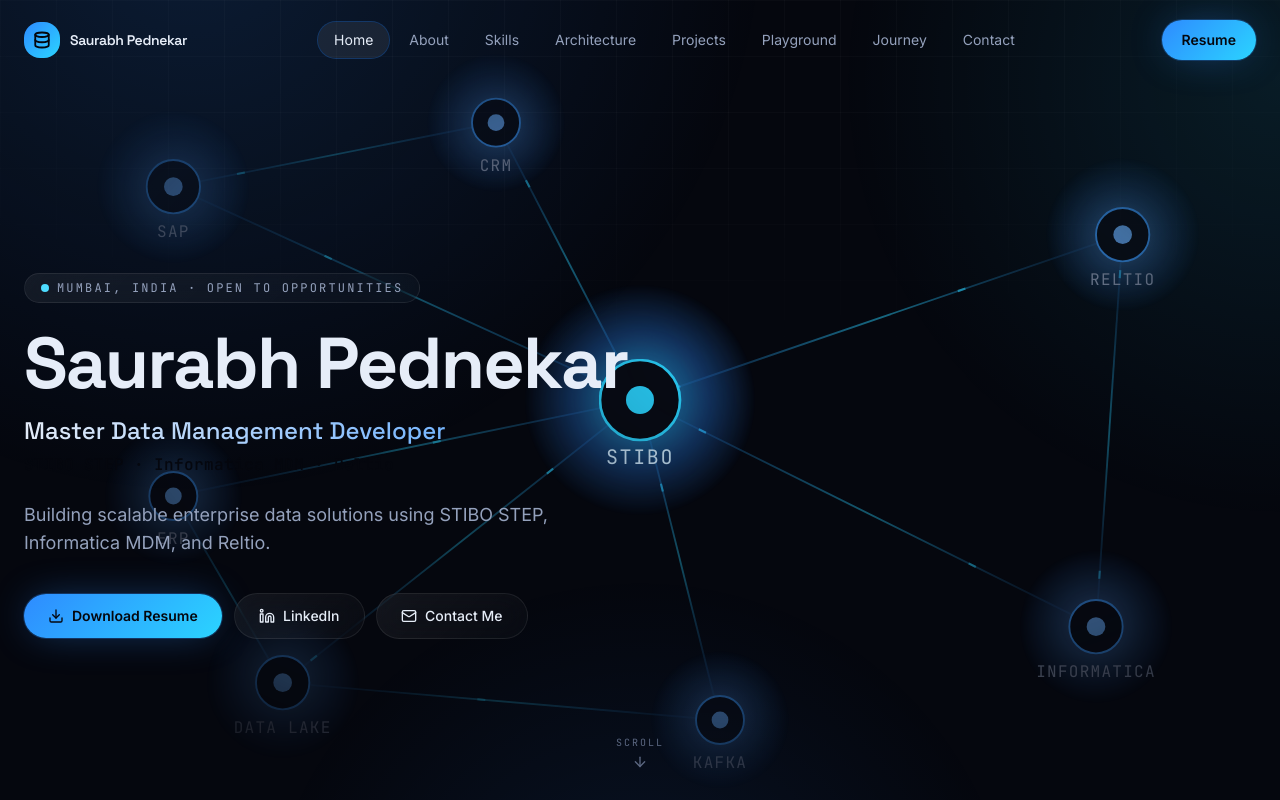
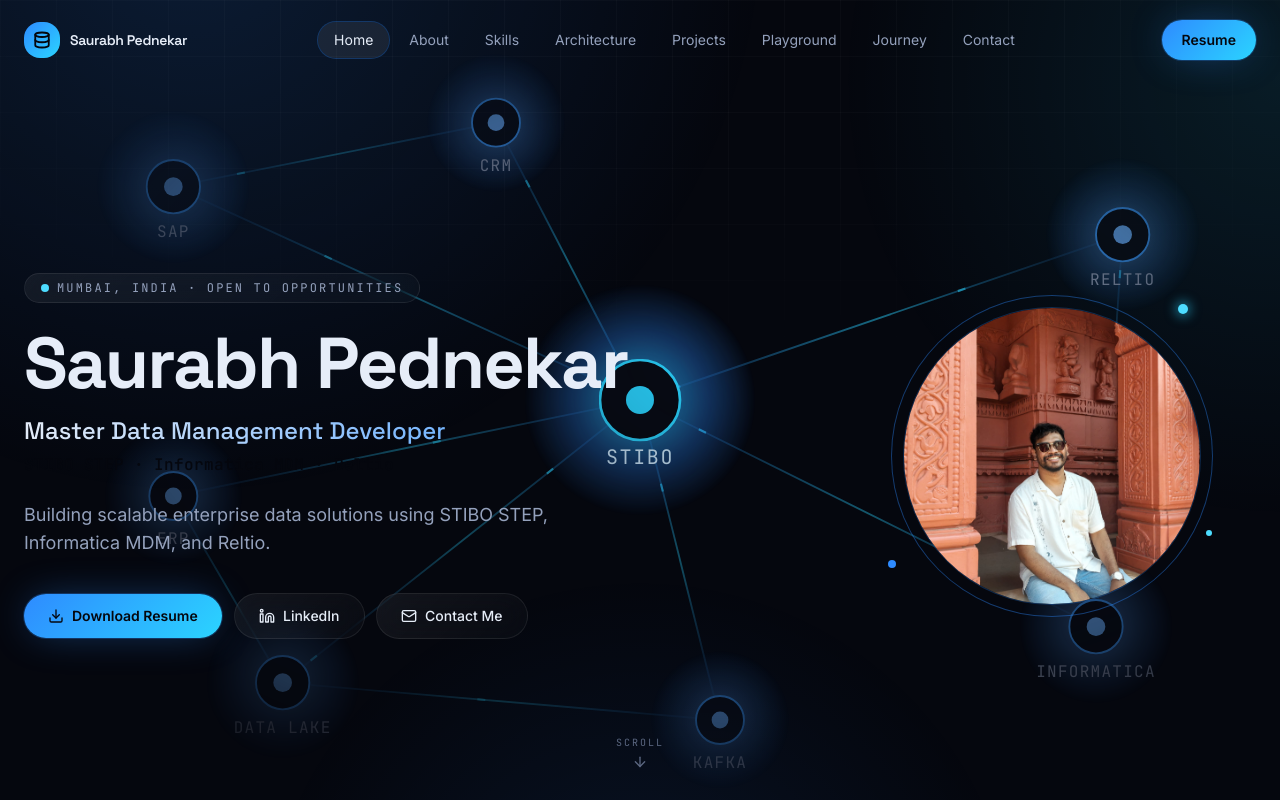
Before and after one commit to SaurabhPednekar/Saurabh-Pednekar-Portfolio, a Next.js app: page / in a window 1280 px wide. Shown: the top 800 px of the page. Built offline with nearby package versions, Linux system fonts and the light colour scheme.

Commit message:
Update Hero.tsx

```diff
--- a/src/components/sections/Hero.tsx
+++ b/src/components/sections/Hero.tsx
@@ -1,6 +1,7 @@
 "use client";
 
 import { motion } from "framer-motion";
+import Image from "next/image";
 import { Download, Linkedin, Mail, ArrowDown } from "lucide-react";
 import { NetworkBackground } from "@/components/ui/NetworkBackground";
 import { MagneticButton } from "@/components/ui/MagneticButton";
@@ -29,7 +30,8 @@
       </motion.div>
 
       <div className="relative mx-auto w-full max-w-7xl px-4 pt-28 sm:px-6">
-        <motion.div variants={container} initial="hidden" animate="visible" className="max-w-3xl">
+        <div className="flex flex-col gap-10 lg:flex-row lg:items-center lg:gap-14">
+        <motion.div variants={container} initial="hidden" animate="visible" className="max-w-3xl lg:flex-1">
           <motion.span
             variants={item}
             className="inline-flex items-center gap-2 rounded-full glass px-4 py-1.5 text-xs"
@@ -82,6 +84,30 @@
             </MagneticButton>
           </motion.div>
         </motion.div>
+
+        {/* Headshot */}
+        <motion.div
+          initial={{ opacity: 0, scale: 0.9 }}
+          animate={{ opacity: 1, scale: 1 }}
+          transition={{ duration: 0.9, delay: 0.5, ease: [0.22, 1, 0.36, 1] }}
+          className="relative mx-auto hidden h-72 w-72 shrink-0 lg:block xl:h-80 xl:w-80"
+        >
+          <div className="absolute inset-0 rounded-full ring-1 ring-electric/40" />
+          <div className="absolute inset-3 overflow-hidden rounded-full bg-base-800 ring-1 ring-electric/25">
+            <Image
+              src="/images/saurabh-1.jpg"
+              alt={profile.name}
+              fill
+              sizes="(min-width: 1280px) 320px, 288px"
+              className="object-cover"
+              priority
+            />
+          </div>
+          <span className="absolute right-6 top-2 h-2.5 w-2.5 rounded-full bg-cyan-400 shadow-[0_0_12px_2px_rgba(43,212,255,0.6)]" />
+          <span className="absolute -left-1 bottom-12 h-2 w-2 rounded-full bg-electric" />
+          <span className="absolute bottom-20 right-0 h-1.5 w-1.5 rounded-full bg-cyan-400" />
+        </motion.div>
+        </div>
       </div>
 
       {/* Scroll cue */}
```
